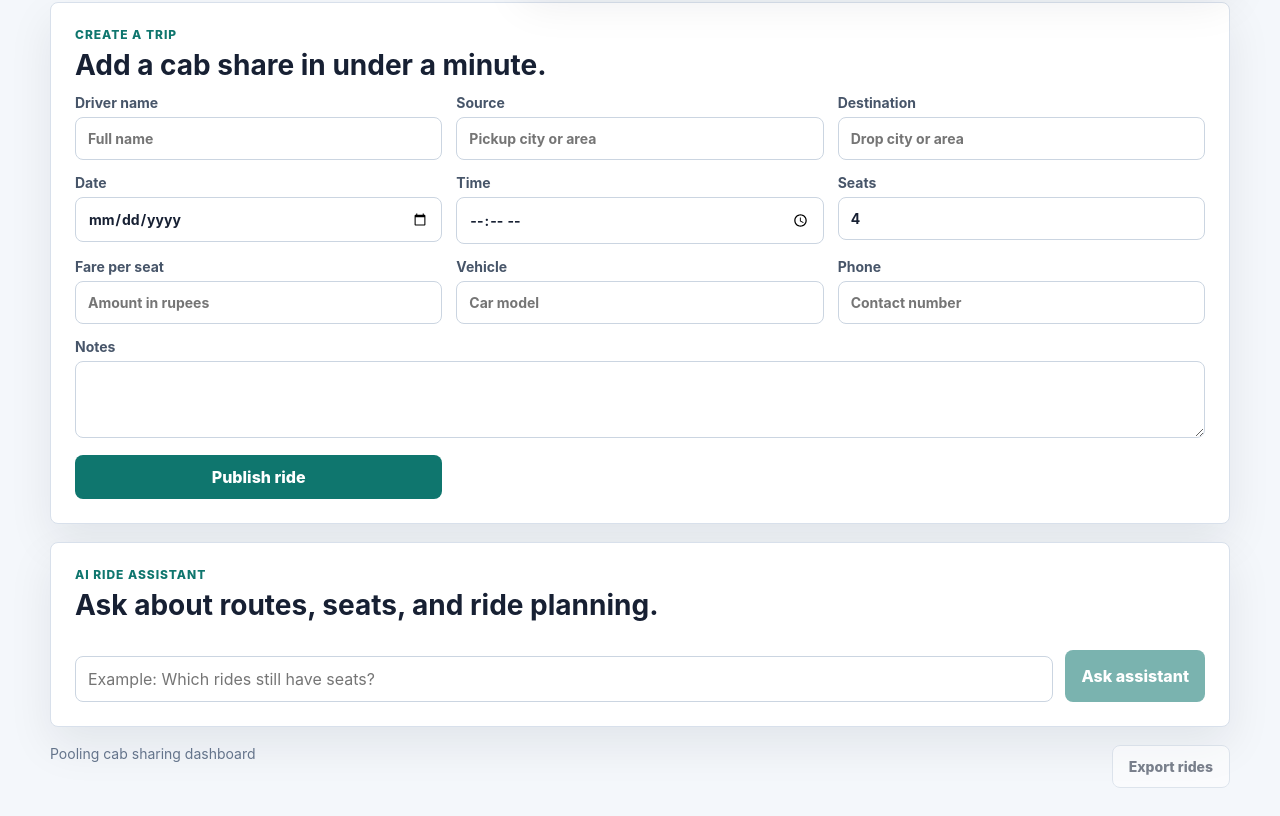
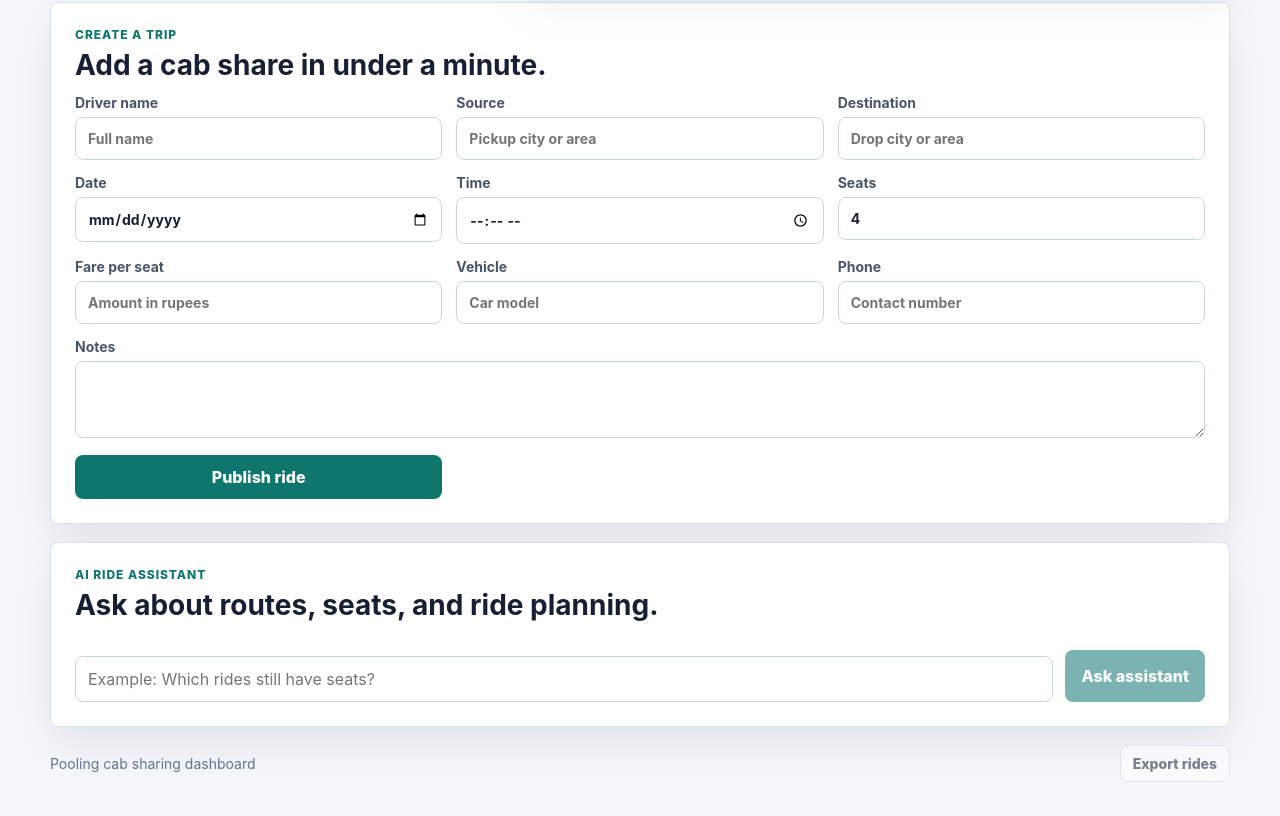
Before and after one commit to Karthisgowda/pooling, a React (Create React App) app: page / in a window 1280 px wide. Shown: the part 860-1676 px from the top of the page. Built offline with nearby package versions, Linux system fonts and the light colour scheme.

Commit message:
Polish compact footer action

```diff
--- a/src/App.css
+++ b/src/App.css
@@ -326,12 +326,17 @@ dd {
 
 .footer {
   display: flex;
+  align-items: center;
   justify-content: space-between;
   gap: 16px;
   max-width: 1180px;
   margin: 18px auto 0;
   color: #64748b;
   font-size: 14px;
+}
+
+.compact-button {
+  padding: 9px 12px;
 }
 
 .ride-form {
```
